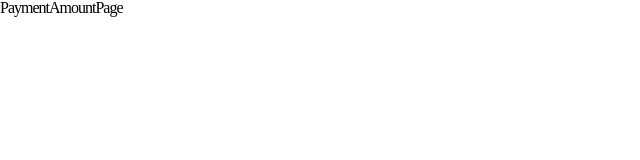
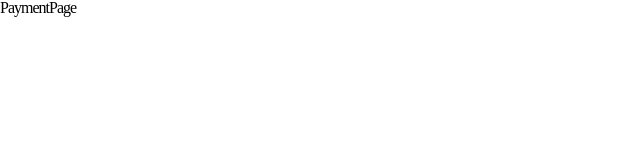
Before and after one commit to payments-laboratory/payments-lab-front, a React (Create React App) app: page /amount in a window 1280 px wide. Shown: the top 160 px of the page, without its empty margins (0-640 px from the left). Built offline with nearby package versions, Linux system fonts and the light colour scheme.

Commit message:
Feat: Front-end test

```diff
--- a/src/pages/payment/amount/index.tsx
+++ b/src/pages/payment/amount/index.tsx
@@ -3,7 +3,7 @@ import React from "react";
 const PaymentAmountPage = () => {
     return (
         <div>
-            <h1>PaymentAmountPage</h1>
+            <h1>PaymentPage</h1>
         </div>
     );
 };
```
Also changed, not shown: 2 other files (tests, documents, lock files or other folders).
